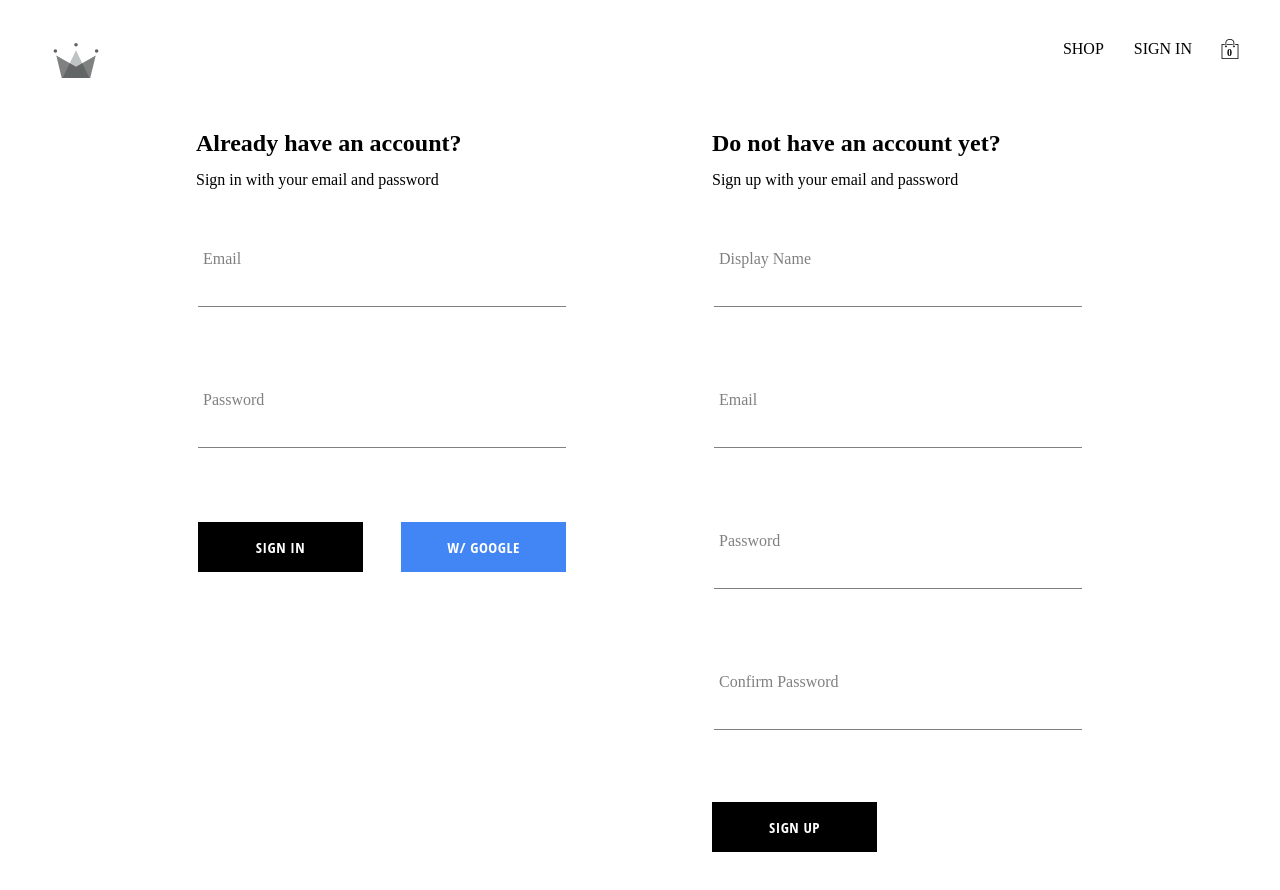
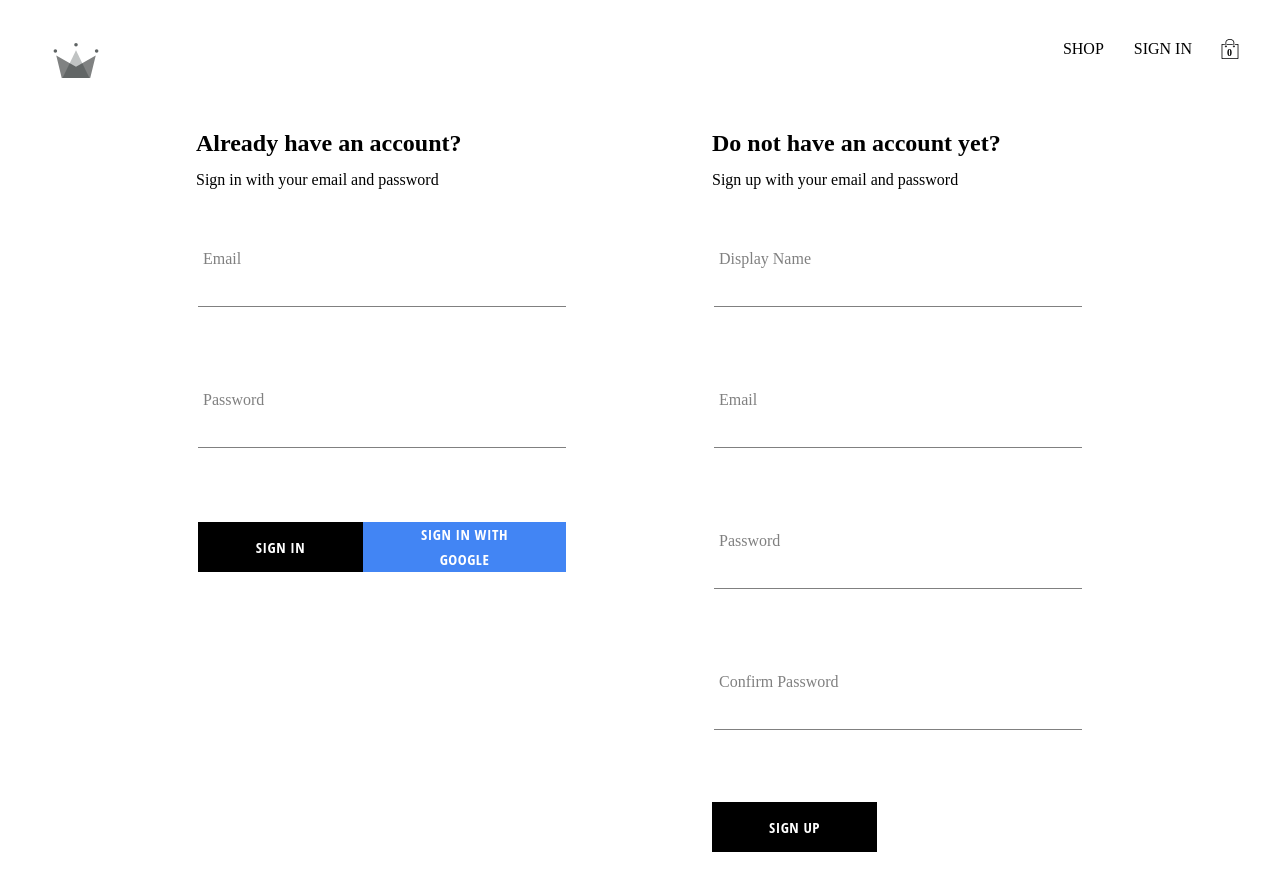
Before and after one commit to AxelB1011/crwn-clothing-v2, a React (Create React App) app: page /auth in a window 1280 px wide. Shown: the top 890 px of the page. Built offline with nearby package versions, Linux system fonts and the light colour scheme; no server answers; the database is empty.

Commit message:
Fix sign in with google button

```diff
--- a/src/components/button/button.styles.jsx
+++ b/src/components/button/button.styles.jsx
@@ -28,6 +28,7 @@ export const BaseButton = styled.button`
 export const GoogleButton = styled(BaseButton)`
   background-color: #4285f4;
   color: white;
+  line-height: 25px;
 
   &:hover {
     background-color: #357ae8;
--- a/src/components/sign-in-form/sign-in-form.component.jsx
+++ b/src/components/sign-in-form/sign-in-form.component.jsx
@@ -62,7 +62,7 @@ const SignInForm = () => {
                     <Button type="submit">Sign In</Button>
 
                     <Button type='button' buttonType={BUTTON_TYPE_CLASSES.google} onClick={signInWithGoogle}>
-                        W/ Google
+                        Sign in with Google
                     </Button>
                 </ButtonsContainer>
             </form>
```
